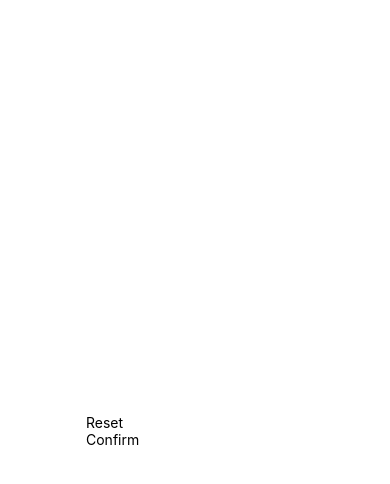
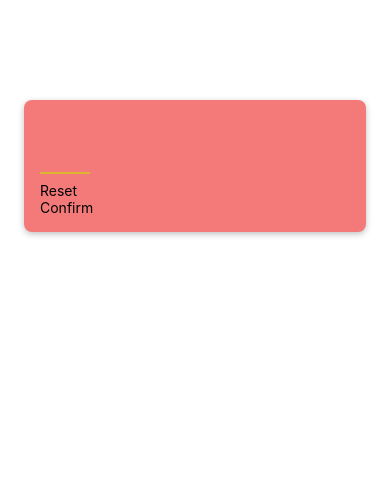
Before and after one commit to YaminiSuman/Guess-Number-Game-App, a React Native app: screen / in a window 390 px wide. Shown: the top 484 px of the page. Built offline with nearby package versions, Linux system fonts and the light colour scheme.

Commit message:
configure input field, improve styling

```diff
--- a/App.js
+++ b/App.js
@@ -3,17 +3,12 @@
 
 export default function App() {
   return (
-    <View style={styles.container}>
+    <View>
       <StartGameScreen />
     </View>
   );
 }
 
 const styles = StyleSheet.create({
-  container: {
-    flex: 1,
-    backgroundColor: "#fff",
-    alignItems: "center",
-    justifyContent: "center",
-  },
+
 });
--- a/screens/StartGameScreen.js
+++ b/screens/StartGameScreen.js
@@ -1,11 +1,17 @@
-import { TextInput, View } from "react-native";
+import { StyleSheet, TextInput, View } from "react-native";
 
 import PrimaryButton from "../components/PrimaryButton";
 
 function StartGameScreen() {
   return (
-    <View>
-      <TextInput />
+    <View style={styles.inputContainer}>
+      <TextInput
+        style={styles.numberContainer}
+        maxLength={2}
+        keyboardType="number-pad"
+        autoCapitalize="none"
+        autoCorrect="false"
+      />
       <PrimaryButton>Reset</PrimaryButton>
       <PrimaryButton>Confirm</PrimaryButton>
     </View>
@@ -13,3 +19,29 @@
 }
 
 export default StartGameScreen;
+
+const styles = StyleSheet.create({
+  inputContainer: {
+    marginTop: 100,
+    marginHorizontal: 24,
+    padding: 16,
+    backgroundColor: "#f47a7a",
+    borderRadius: 8,
+    elevation: 4,
+    shadowColor: "black",
+    shadowOffset: { width: 0, height: 2 },
+    shadowRadius: 6,
+    shadowOpacity: 0.25,
+  },
+  numberContainer: {
+    height: 50,
+    width: 50,
+    fontSize: 32,
+    borderBottomColor: "#ddb52f",
+    borderBottomWidth: 2,
+    color: "#ddb52f",
+    marginVertical: 8,
+    fontWeight: "bold",
+    textAlign: "center",
+  },
+});
```
